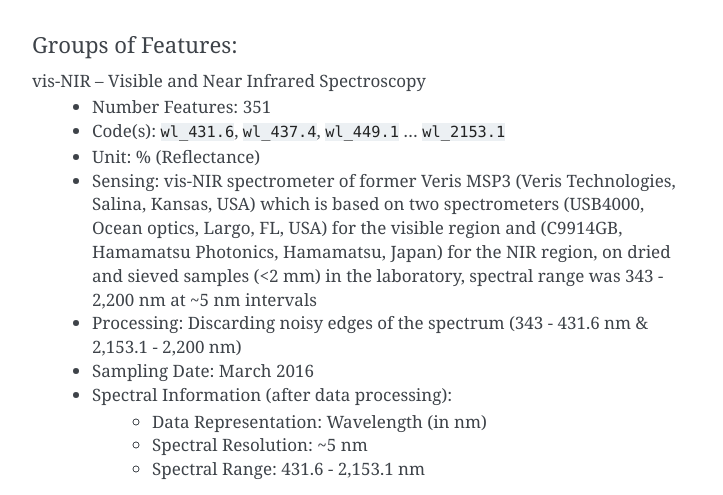
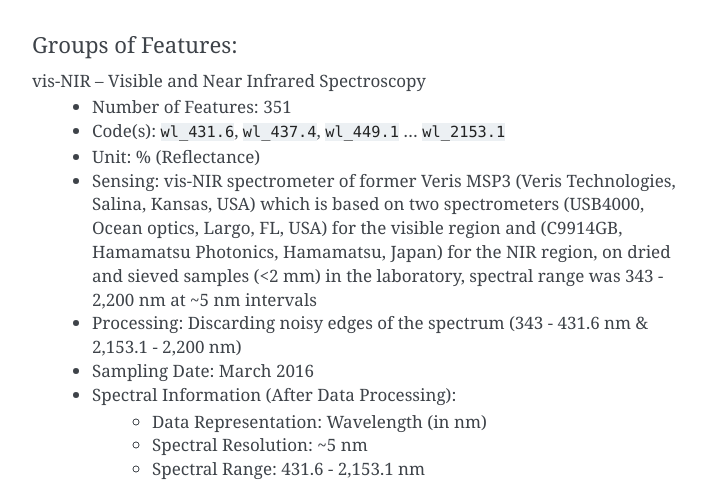
Before and after one commit to a11to1n3/LimeSoDa, a Sphinx documentation site: the page built from docs/source/datasets/MG_44.rst, in a window 1280 px wide and 900 px high, scrolled down 1256 px. Shown: the part 165-660 px from the top of the window, without its empty margins (388-1111 px from the left). Built offline with Sphinx 7.4.7, drawn with Linux system fonts in a browser that asks for light colours; pages that are not in the unit, such as notebooks, are missing from menus.

Commit message:
Update MG_44.rst

```diff
--- a/docs/source/datasets/MG_44.rst
+++ b/docs/source/datasets/MG_44.rst
@@ -57,13 +57,13 @@ Groups of Features:
 """""""""""""""""
 
 vis-NIR – Visible and Near Infrared Spectroscopy
-    * Number Features: 351
+    * Number of Features: 351
     * Code(s): ``wl_431.6``, ``wl_437.4``, ``wl_449.1`` ... ``wl_2153.1``
     * Unit: % (Reflectance)
     * Sensing: vis-NIR spectrometer of former Veris MSP3 (Veris Technologies, Salina, Kansas, USA) which is based on two spectrometers (USB4000, Ocean optics, Largo, FL, USA) for the visible region and (C9914GB, Hamamatsu Photonics, Hamamatsu, Japan) for the NIR region, on dried and sieved samples (<2 mm) in the laboratory, spectral range was 343 - 2,200 nm at ~5 nm intervals
     * Processing: Discarding noisy edges of the spectrum (343 - 431.6 nm & 2,153.1 - 2,200 nm)
     * Sampling Date: March 2016
-    * Spectral Information (after data processing):
+    * Spectral Information (After Data Processing):
         * Data Representation: Wavelength (in nm)
         * Spectral Resolution: ~5 nm
         * Spectral Range: 431.6 - 2,153.1 nm
```
